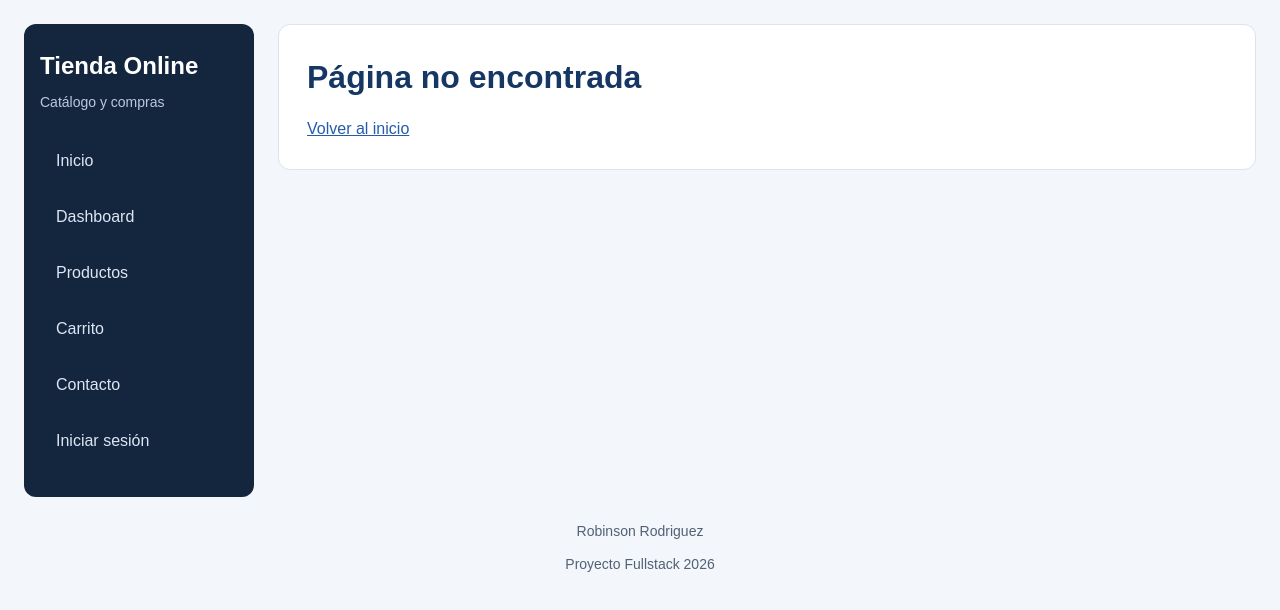
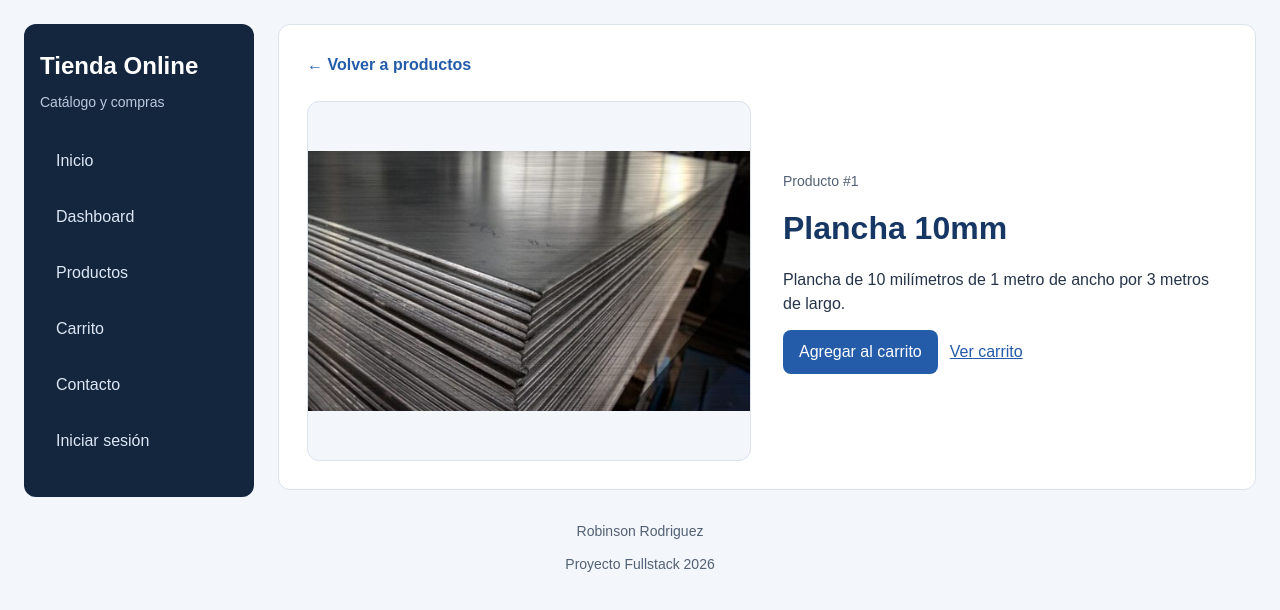
Before and after one commit to RAndres2208/ProyectoFullstack2, a React (Vite) app: page /productos/1 in a window 1280 px wide. Shown: the top 610 px of the page. Built offline with nearby package versions, Linux system fonts and the light colour scheme.

Commit message:
Agregar detalle de producto y ruta dinamica

```diff
--- a/src/App.tsx
+++ b/src/App.tsx
@@ -8,6 +8,7 @@ import { Contact } from "./pages/contact/Contact";
 import { Dashboard } from "./pages/dashboard/Dashboard";
 import { CartProvider } from "./context/CartProvider";
 import { Login } from "./pages/login/Login";
+import { ProductDetail } from "./pages/product-detail/ProductDetail";
 
 function App() {
   return (
@@ -21,6 +22,13 @@ function App() {
               <Route path="/" component={Home} />
               <Route path="/dashboard" component={Dashboard} />
               <Route path="/productos" component={Products} />
+
+              <Route path="/productos/:id">
+                {(params) => (
+                  <ProductDetail key={params.id} />
+                )}
+              </Route>
+
               <Route path="/carrito" component={Cart} />
               <Route path="/contacto" component={Contact} />
               <Route path="/login" component={Login} />
--- a/src/components/card-product/CardProduct.module.css
+++ b/src/components/card-product/CardProduct.module.css
@@ -1,48 +1,11 @@
-.card {
-  max-width: 380px;
-  width: 100%;
-  padding: 20px;
-  background: #ffffff;
-  border: 1px solid #dce3ed;
-  border-radius: 12px;
-  text-align: left;
+.detailLink {
+  display: inline-block;
+  margin-bottom: 16px;
+  color: #245caa;
+  font-weight: 700;
+  text-decoration: none;
 }
 
-.card h4 {
-  font-size: 20px;
-  color: #163764;
-  margin: 0 0 16px;
+.detailLink:hover {
+  text-decoration: underline;
 }
-
-.card img {
-  display: block;
-  width: 100%;
-  height: 220px;
-  object-fit: contain;
-  background: #f3f6fa;
-  border-radius: 8px;
-  margin-bottom: 16px;
-}
-
-.card p {
-  color: #526175;
-}
-
-.agregarCarrito {
-  width: 100%;
-  background: #245caa;
-  color: #ffffff;
-  border: none;
-  border-radius: 8px;
-  padding: 12px 16px;
-  cursor: pointer;
-}
-
-.agregarCarrito:hover {
-  background: #19477f;
-}
-
-.card p[role="status"] {
-  color: #166534;
-  margin-top: 12px;
-}
--- a/src/components/card-product/CardProduct.tsx
+++ b/src/components/card-product/CardProduct.tsx
@@ -1,4 +1,5 @@
 import { useState } from "react";
+import { Link } from "wouter";
 import type { Product } from "../../data/products";
 import { useCart } from "../../context/CartContext";
 import styles from "./CardProduct.module.css";
@@ -27,6 +28,13 @@ export function CardProduct({ product }: CardProductProps) {
 
       <p>{product.descripcion}</p>
 
+      <Link
+        className={styles.detailLink}
+        href={`/productos/${product.id}`}
+      >
+        Ver detalle
+      </Link>
+
       <button
         type="button"
         className={styles.agregarCarrito}
--- /dev/null
+++ b/src/pages/product-detail/ProductDetail.module.css
@@ -0,0 +1,51 @@
+.back {
+  display: inline-block;
+  margin-bottom: 24px;
+  text-decoration: none;
+  font-weight: 700;
+}
+
+.back:hover {
+  text-decoration: underline;
+}
+
+.detail {
+  display: grid;
+  grid-template-columns: minmax(0, 1fr) minmax(0, 1fr);
+  align-items: center;
+  gap: 32px;
+}
+
+.image {
+  width: 100%;
+  height: 360px;
+  object-fit: contain;
+  background: #f3f6fa;
+  border: 1px solid #dce3ed;
+  border-radius: 12px;
+}
+
+.identifier {
+  color: #526175;
+  font-size: 14px;
+}
+
+.cartLink {
+  display: inline-block;
+  margin: 12px;
+}
+
+.message {
+  margin-top: 16px;
+  color: #166534;
+}
+
+@media (max-width: 900px) {
+  .detail {
+    grid-template-columns: 1fr;
+  }
+
+  .image {
+    height: 260px;
+  }
+}
--- /dev/null
+++ b/src/pages/product-detail/ProductDetail.tsx
@@ -0,0 +1,69 @@
+import { useState } from "react";
+import { Link, useParams } from "wouter";
+import { PRODUCTS } from "../../data/products";
+import { useCart } from "../../context/CartContext";
+import styles from "./ProductDetail.module.css";
+
+export function ProductDetail() {
+  const { id } = useParams<{ id: string }>();
+  const { addProduct } = useCart();
+  const [message, setMessage] = useState("");
+
+  const product = PRODUCTS.find(
+    (product) => product.id.toString() === id
+  );
+
+  if (!product) {
+    return (
+      <section>
+        <h1>Producto no encontrado</h1>
+        <p>No existe un producto con ese identificador.</p>
+
+        <Link href="/productos">Volver al catálogo</Link>
+      </section>
+    );
+  }
+
+  return (
+    <section>
+      <Link className={styles.back} href="/productos">
+        ← Volver a productos
+      </Link>
+
+      <div className={styles.detail}>
+        <img
+          className={styles.image}
+          src={product.imagen}
+          alt={product.nombre}
+        />
+
+        <div>
+          <p className={styles.identifier}>
+            Producto #{product.id}
+          </p>
+
+          <h1>{product.nombre}</h1>
+          <p>{product.descripcion}</p>
+
+          <button
+            type="button"
+            onClick={() => {
+              addProduct(product);
+              setMessage(`${product.nombre} agregado al carrito.`);
+            }}
+          >
+            Agregar al carrito
+          </button>
+
+          <Link className={styles.cartLink} href="/carrito">
+            Ver carrito
+          </Link>
+
+          <p className={styles.message} role="status">
+            {message}
+          </p>
+        </div>
+      </div>
+    </section>
+  );
+}
```
